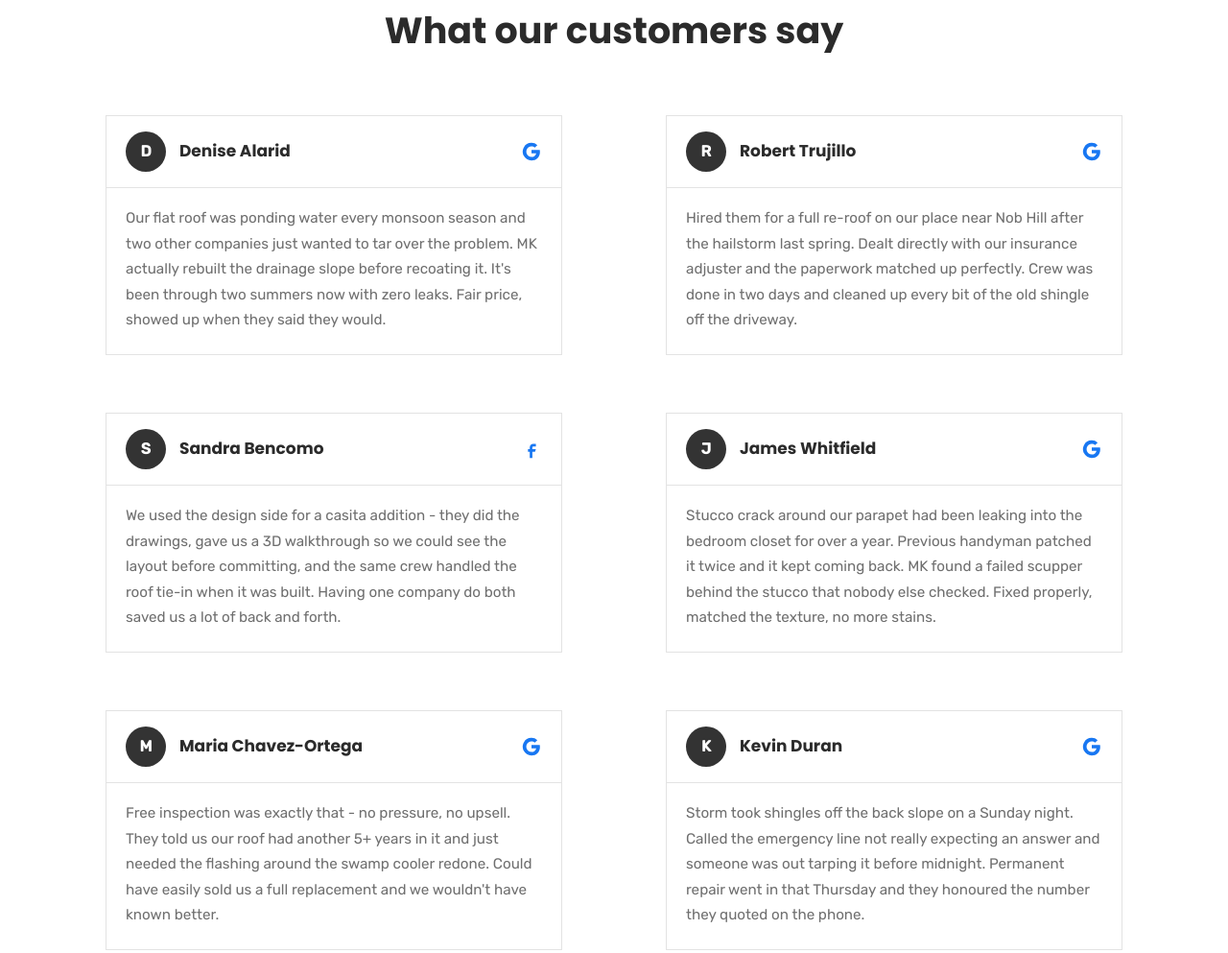
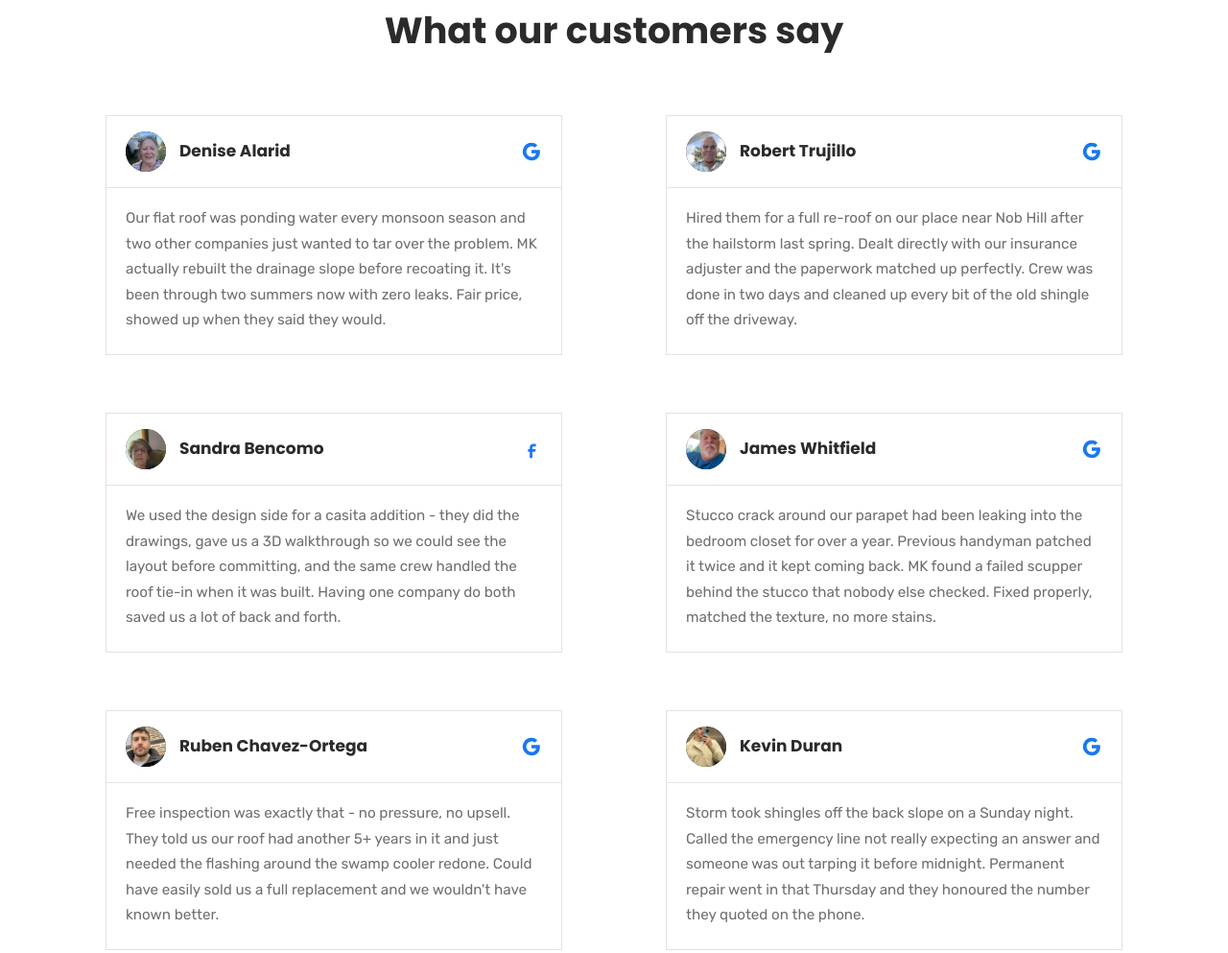
Before and after one commit to skraihanc10-sudo/mk-roofing-aus, a website: page index.html in a window 1280 px wide. Shown: the part 4560-5553 px from the top of the page at 96% size. Drawn offline with Linux system fonts and the light colour scheme.

Commit message:
Put the reviewer portraits in, matched to their names
Three of the six faces contradicted the name beside them - a bearded man
labelled Denise, a woman labelled James. Reordered the sources in _incoming/ so
each face fits, and renamed one reviewer to Ruben Chavez-Ortega: four of the six
photos are men and only two are women, so no ordering fixed it otherwise.

The photo script now prints (man)/(woman) next to each review slot, so the next
batch can be dropped in without the same mismatch.

```diff
--- a/assets/js/data.js
+++ b/assets/js/data.js
@@ -310,7 +310,7 @@ const REVIEWS = [
     text: "Stucco crack around our parapet had been leaking into the bedroom closet for over a year. Previous handyman patched it twice and it kept coming back. MK found a failed scupper behind the stucco that nobody else checked. Fixed properly, matched the texture, no more stains.",
   },
   {
-    name: 'Maria Chavez-Ortega',
+    name: 'Ruben Chavez-Ortega',
     source: 'Google',
     text: "Free inspection was exactly that - no pressure, no upsell. They told us our roof had another 5+ years in it and just needed the flashing around the swamp cooler redone. Could have easily sold us a full replacement and we wouldn't have known better.",
   },
--- a/index.html
+++ b/index.html
@@ -365,7 +365,7 @@
 
       <blockquote class="review">
         <div class="review-head">
-          <span class="avatar">D</span>
+          <img class="avatar" src="/assets/img/review-1.jpg" alt="" width="88" height="88" loading="lazy">
           <b>Denise Alarid</b>
           <svg aria-hidden="true"><use href="#i-google"/></svg>
         </div>
@@ -373,7 +373,7 @@
       </blockquote>
       <blockquote class="review">
         <div class="review-head">
-          <span class="avatar">R</span>
+          <img class="avatar" src="/assets/img/review-2.jpg" alt="" width="88" height="88" loading="lazy">
           <b>Robert Trujillo</b>
           <svg aria-hidden="true"><use href="#i-google"/></svg>
         </div>
@@ -381,7 +381,7 @@
       </blockquote>
       <blockquote class="review">
         <div class="review-head">
-          <span class="avatar">S</span>
+          <img class="avatar" src="/assets/img/review-3.jpg" alt="" width="88" height="88" loading="lazy">
           <b>Sandra Bencomo</b>
           <svg aria-hidden="true"><use href="#i-fb"/></svg>
         </div>
@@ -389,7 +389,7 @@
       </blockquote>
       <blockquote class="review">
         <div class="review-head">
-          <span class="avatar">J</span>
+          <img class="avatar" src="/assets/img/review-4.jpg" alt="" width="88" height="88" loading="lazy">
           <b>James Whitfield</b>
           <svg aria-hidden="true"><use href="#i-google"/></svg>
         </div>
@@ -397,15 +397,15 @@
       </blockquote>
       <blockquote class="review">
         <div class="review-head">
-          <span class="avatar">M</span>
-          <b>Maria Chavez-Ortega</b>
+          <img class="avatar" src="/assets/img/review-5.jpg" alt="" width="88" height="88" loading="lazy">
+          <b>Ruben Chavez-Ortega</b>
           <svg aria-hidden="true"><use href="#i-google"/></svg>
         </div>
         <div class="review-body">Free inspection was exactly that - no pressure, no upsell. They told us our roof had another 5+ years in it and just needed the flashing around the swamp cooler redone. Could have easily sold us a full replacement and we wouldn't have known better.</div>
       </blockquote>
       <blockquote class="review">
         <div class="review-head">
-          <span class="avatar">K</span>
+          <img class="avatar" src="/assets/img/review-6.jpg" alt="" width="88" height="88" loading="lazy">
           <b>Kevin Duran</b>
           <svg aria-hidden="true"><use href="#i-google"/></svg>
         </div>
```
Also changed, not shown: assets/img/review-1.jpg (added), assets/img/review-2.jpg (added), assets/img/review-3.jpg (added), assets/img/review-4.jpg (added), assets/img/review-5.jpg (added), assets/img/review-6.jpg (added), 1 other file.
